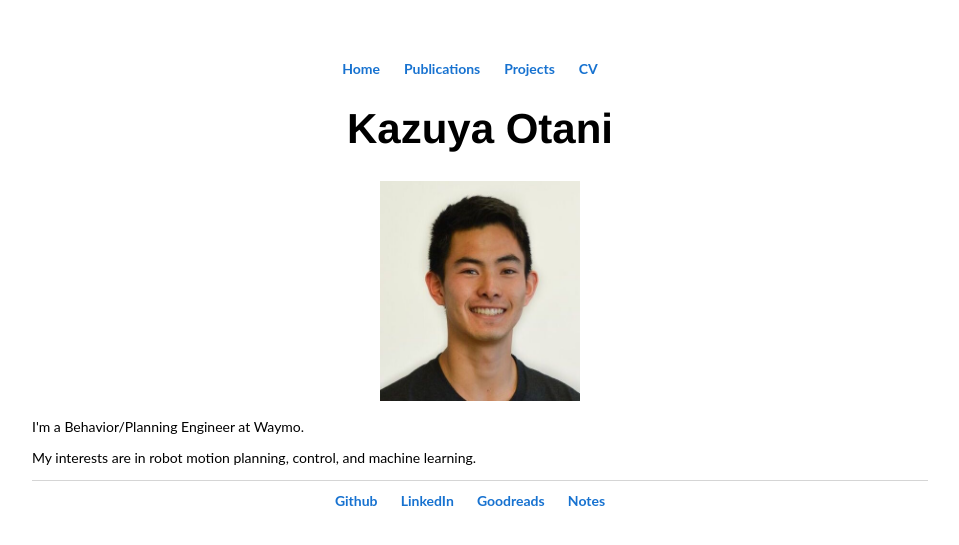
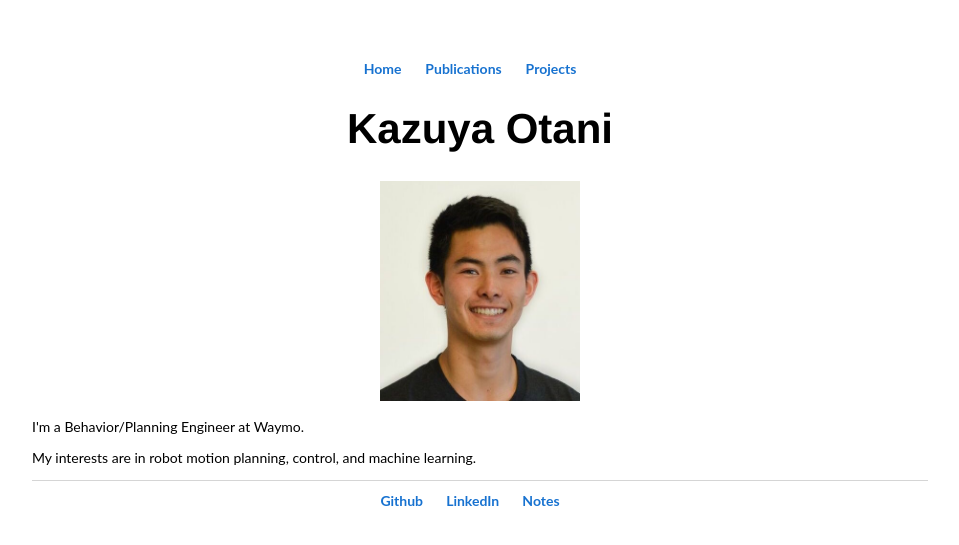
Before and after one commit to kazuotani14/kazuotani14.github.io, a Jekyll site: the page built from index.html, in a window 1280 px wide. Shown: the top 545 px of the page, without its empty margins (160-1119 px from the left). Built offline with Jekyll 4.4.1, drawn with Linux system fonts in a browser that asks for light colours.

Commit message:
Update default.html

```diff
--- a/_layouts/default.html
+++ b/_layouts/default.html
@@ -18,7 +18,6 @@
 		        		<li><a href="/">Home</a></li>
 			        	<li><a href="/publications.html">Publications</a></li>
 			        	<li><a href="/projects.html">Projects</a></li>
-								<li><a href="/files/KazuyaOtaniCV.pdf">CV</a></li>
 		    		</ul>
 				</nav>
 			</center>
@@ -31,7 +30,6 @@
 				<center><ul>
 				    <li><a target="_blank" href="https://github.com/kazuotani14">Github</a></li>
 				    <li><a target="_blank" href="https://www.linkedin.com/in/kazuyaotani">LinkedIn</a></li>
-				    <li><a target="_blank" href="https://www.goodreads.com/kazuotani14">Goodreads</a></li>
 	        	<li><a href="/notes.html">Notes</a></li>
 				</ul></center>
 			</footer>
```
